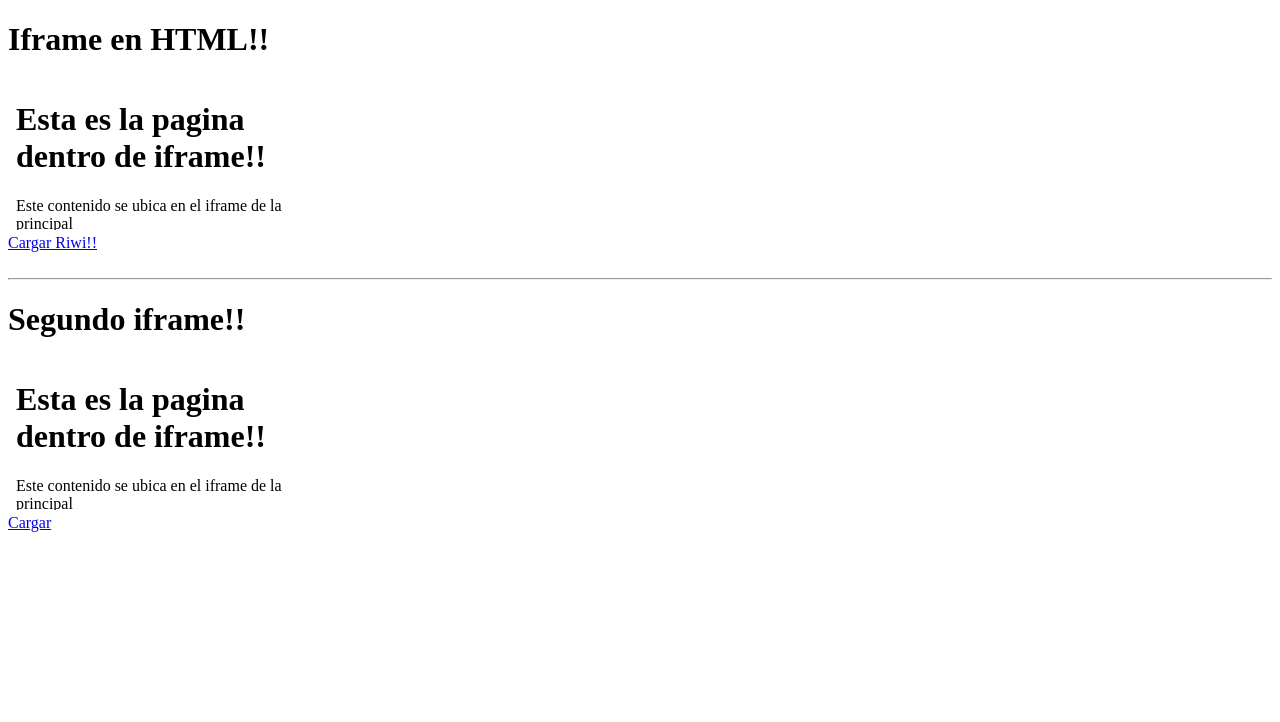
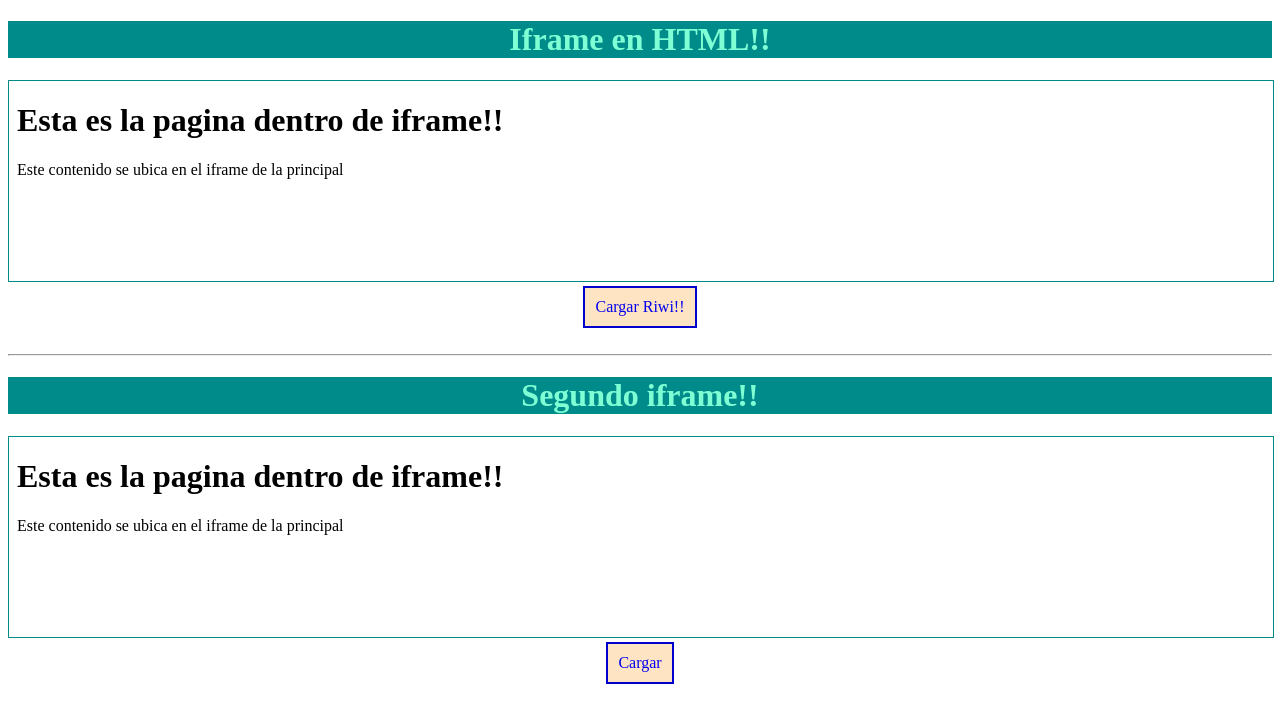
Before and after one commit to Lordnesk/Repositorio-2, a plain HTML site: page index.html in a window 1280 px wide. Drawn offline with Linux system fonts and the light colour scheme; files that its build step writes are made by us from their sources; the site is published under a folder, as on GitHub Pages, so addresses that start at the root find nothing.

Commit message:
Update index.html

```diff
--- a/index.html
+++ b/index.html
@@ -5,7 +5,7 @@
     <meta charset="UTF-8">
     <meta name="viewport" content="width=device-width, initial-scale=1.0">
     <title>Document</title>
-    <link rel="stylesheet" href="/Semana_02/Iframe/CSS/estilos.css">
+    <link rel="stylesheet" href="CSS/estilos.css">
 </head>
 
 <body>
```
